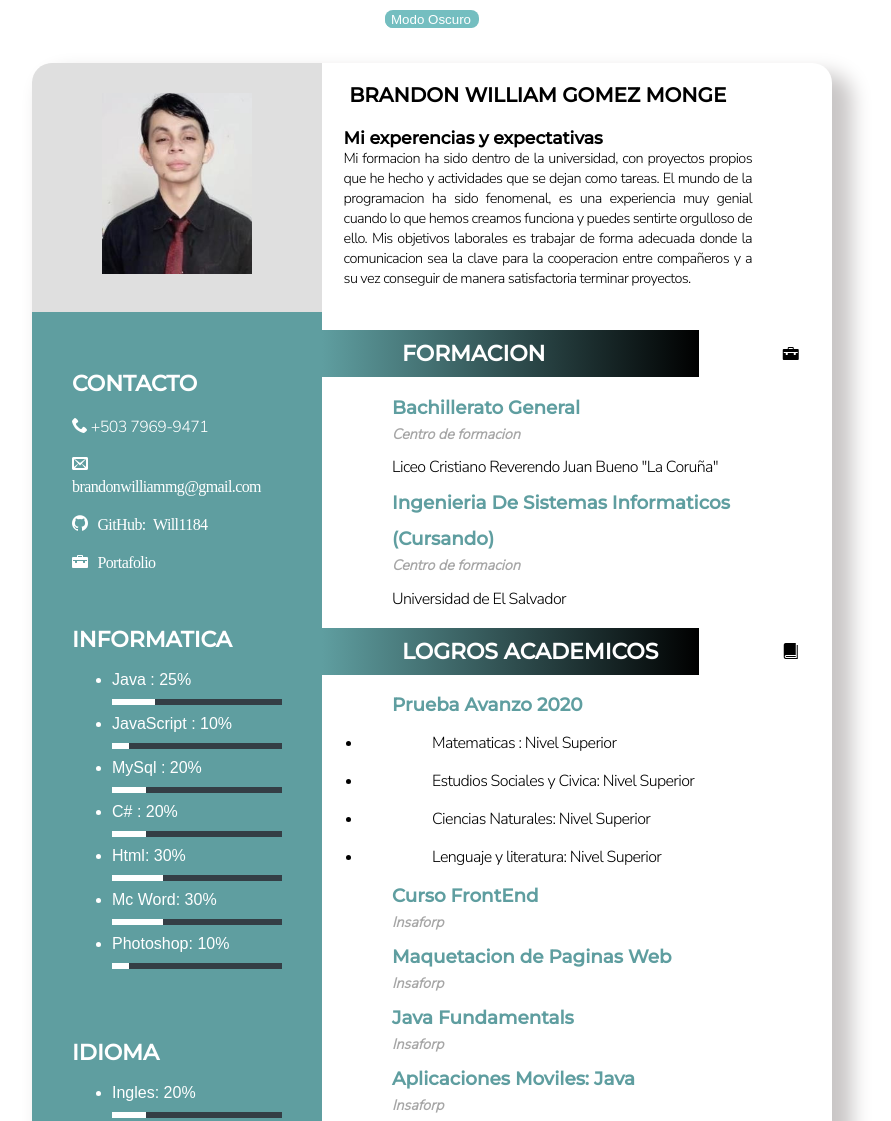
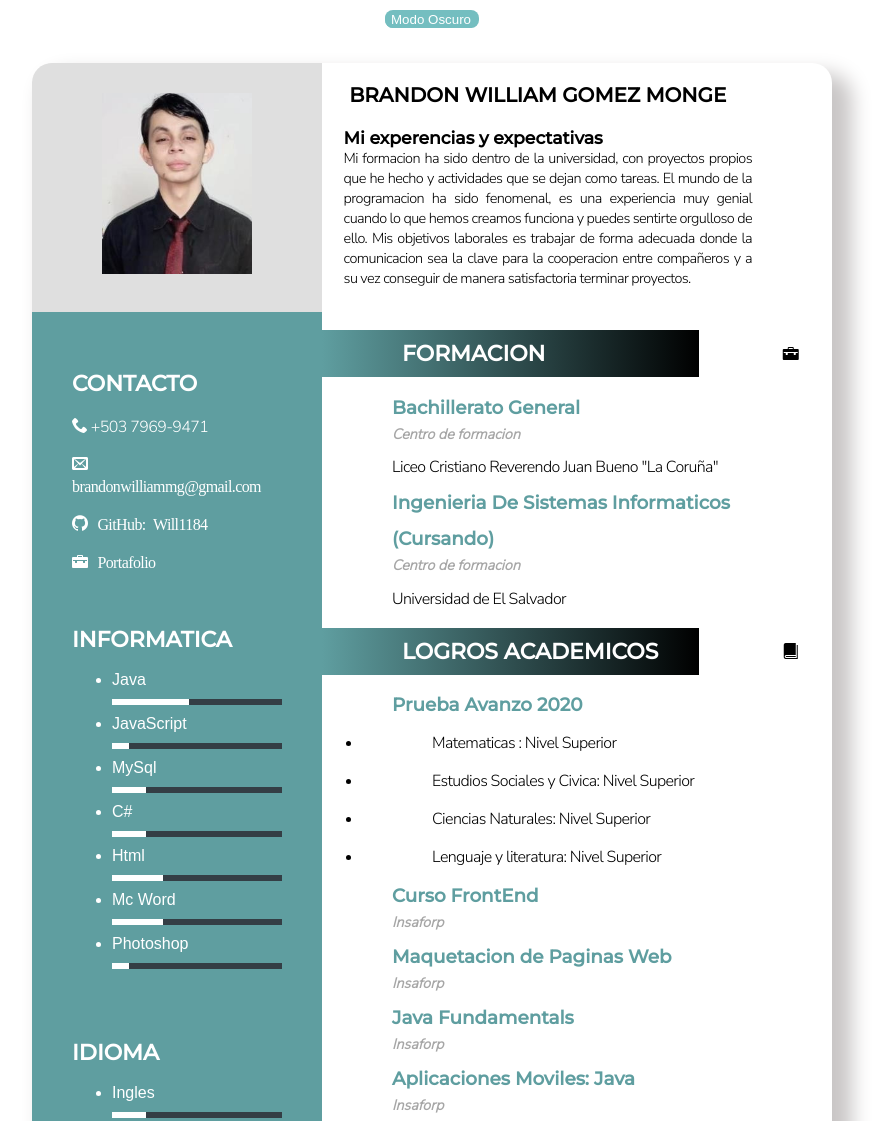
Before and after one commit to Will1184/Cv-BrandonGomez, a website: page index.html in a window 1280 px wide. Shown: the top 1121 px of the page, without its empty margins (208-1099 px from the left). Drawn offline with Linux system fonts and the light colour scheme; files whose address does not match are found by name.

Commit message:
5th commit

```diff
--- a/index.html
+++ b/index.html
@@ -37,8 +37,8 @@
                       <div class="iconos">
                        <p><span class="icon-phone"></span> +503 7969-9471</p>
                        <p><span class="icon-envelop"> brandonwilliammg@gmail.com</span></p>
-                       <p><span class="icon-github"><a href= "https://github.com/Will1184" target="_blank"style="color: white">GitHub: Will1184</a></span></p>
-                       <p><span class="icon-briefcase"><a href="https://will1184.github.io/Portafolio/">Portafolio</a></span></p>
+                       <p><span class="icon-github"><a href= "https://github.com/Will1184" style="color: white">GitHub: Will1184</a></span></p>
+                       <p><span class="icon-briefcase"><a href="https://will1184.github.io/Portafolio/" target="_blank">Portafolio</a></span></p>
                     </div>
                     </article>
                     <br>
@@ -47,46 +47,46 @@
                      <h1>INFORMATICA</h1>
                      <ul class="ti">
                         <li>
-                            <span class="text">Java : 25%</span>
+                            <span class="text">Java</span>
                             <span class="percent">
-                             <div class="langper" style="width: 25%"></div>
+                             <div class="langper" style="width: 45%"></div>
                             </span>
                          </li>
                          <li>
-                            <span class="text">JavaScript : 10%</span>
+                            <span class="text">JavaScript</span>
                             <span class="percent">
                              <div class="langper" style="width: 10%"></div>
                             </span>
                          </li>
                          <li>
-                            <span class="text">MySql : 20%</span>
+                            <span class="text">MySql</span>
                             <span class="percent">
                              <div class="langper" style="width: 20%"></div>
                             </span>
                          </li>
                     <li>
-                       <span class="text">C# : 20%</span>
+                       <span class="text">C#</span>
                        <span class="percent">
                         <div class="langper" style="width: 20%"></div>
                        </span>
                     </li>
 
                       <li>
-                       <span class="text">Html: 30%</span>
+                       <span class="text">Html</span>
                        <span class="percent">
                         <div class="langper" style="width: 30%"></div>
                        </span>
                       </li>
 
                       <li>
-                       <span class="text">Mc Word: 30%</span>
+                       <span class="text">Mc Word</span>
                        <span class="percent">
                         <div class="langper" style="width: 30%"></div>
                        </span>
 
                       </li>
                       <li>
-                       <span class="text">Photoshop: 10%</span>
+                       <span class="text">Photoshop</span>
                        <span class="percent">
                          <div class="langper" style="width: 10%"></div>
                        </span>
@@ -99,7 +99,7 @@
                       <h1>IDIOMA</h1>
                       <ul>
                          <li>
-                            <span class="text">Ingles: 20%</span>
+                            <span class="text">Ingles</span>
                             <span class="percent">
                             <div class="langper" style="width: 20%"></div>
                             </span>
@@ -168,8 +168,8 @@
                     <footer>
                         <ul>
                             <li>
-                                <span class="icon-instagram"><a href="https://www.instagram.com/brandon11_gomez/"> Instagram</a></span>
-                                <span class="icon-facebook"><a href="https://www.facebook.com/brandon.gomez.98622733/"> Facebook</a></span>
+                                <span class="icon-instagram"><a href="https://www.instagram.com/brandon11_gomez/" target="_blank"> Instagram</a></span>
+                                <span class="icon-facebook"><a href="https://www.facebook.com/brandon.gomez.98622733/" target="_blank"> Facebook</a></span>
                             </li>
                         </ul>
                         <p>Derechos Reservados 2023</p>
```
Also changed, not shown: 1 other file.
